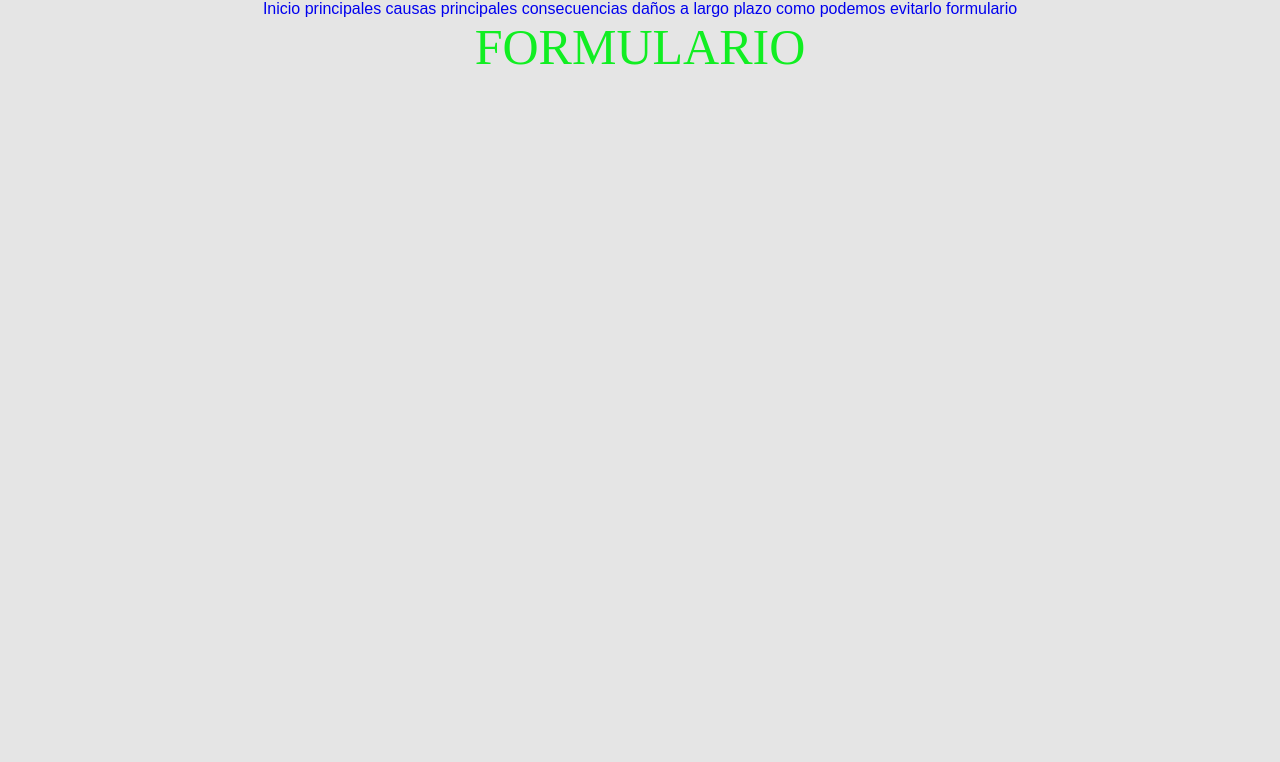
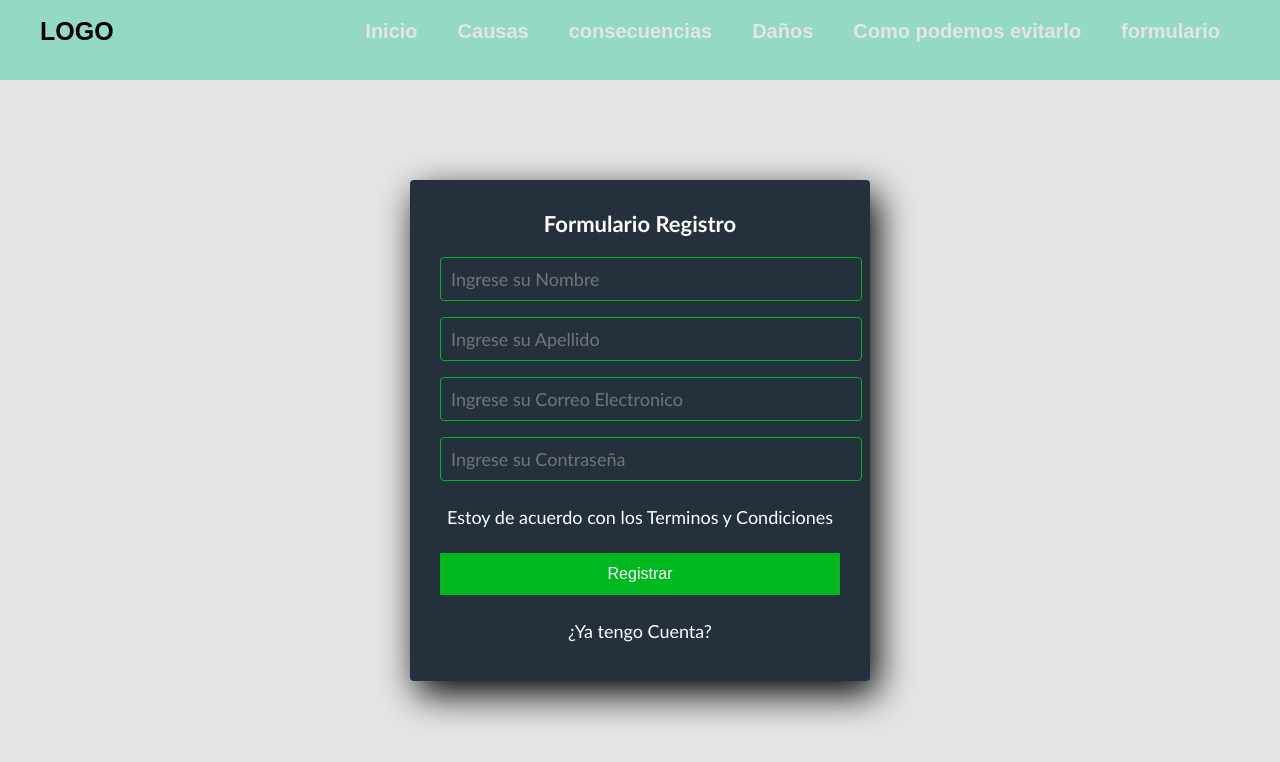
Before and after one commit to JaredAzuara02/cynthia-lol-trabajo, a plain HTML site: page formulario.html in a window 1280 px wide. Drawn offline with Linux system fonts and the light colour scheme.

Commit message:
Update formulario.html

```diff
--- a/formulario.html
+++ b/formulario.html
@@ -8,15 +8,42 @@
     <link rel="stylesheet" href="estilo.css">
 </head>
 <body>
-    <div class="contenedor">
-    <a class="btn1" href="principal.html">Inicio</a>
-    <a class="btn1" href="causas.html">principales causas</a>
-    <a class="btn1" href="consecuencias.html">principales consecuencias</a>
-    <a class="btn1" href="daños.html">daños a largo plazo</a>
-    <a class="btn1" href="evitarlo.html">como podemos evitarlo</a>
-    <a class="btn1" href="formulario.html">formulario</a>
-    </div>
-    <div class="titulo">formulario</div>
+        <header>
+          <div class="content">
+            <div class="menu container">
+              <a href="#" class="logo">logo</a>
+              <input type="checkbox" id="menu" />
+              <label for="menu">
+                <img class="menu-icono" src="menu.jpg" alt="">
+              </label>
+              <nav class="navbar">
+                <ul>
+                  <li><a href="principal.html">Inicio</a></li>
+                  <li><a href="causas.html">Causas</a></li>
+                  <li><a href="consecuencias.html">consecuencias</a></li>
+                  <li><a href="daños.html">Daños</a></li>
+                  <li><a href="evitarlo.html">Como podemos evitarlo</a></li>
+                  <li><a href="formulario.html">formulario</a></li>
+                </ul>
+              </nav>
+            </div>
+          </div>
+        </header>
+
+  <section class="form-register">
+    <h4>Formulario Registro</h4>
+    <input class="controls" type="text" name="nombres" id="nombres" placeholder="Ingrese su Nombre">
+    <input class="controls" type="text" name="apellidos" id="apellidos" placeholder="Ingrese su Apellido">
+    <input class="controls" type="email" name="correo" id="correo" placeholder="Ingrese su Correo Electronico">
+    <input class="controls" type="password" name="correo" id="correo" placeholder="Ingrese su Contraseña">
+    <p>Estoy de acuerdo con los Terminos y Condiciones</p>
+    <input class="botons" type="submit" value="Registrar">
+    <p><a href="#">¿Ya tengo Cuenta?</a></p>
+  </section>
 
 </body>
 </html>
+
+
+</body>
+</html>
```
